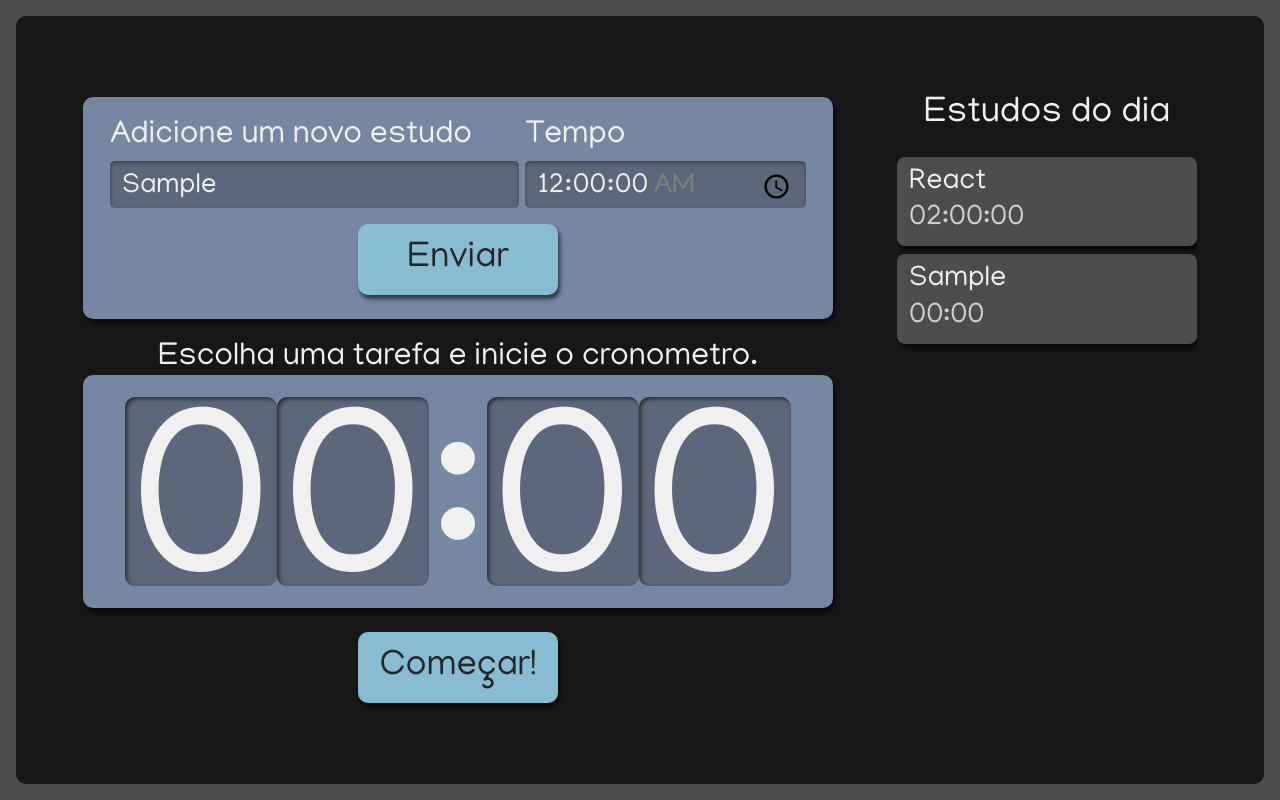
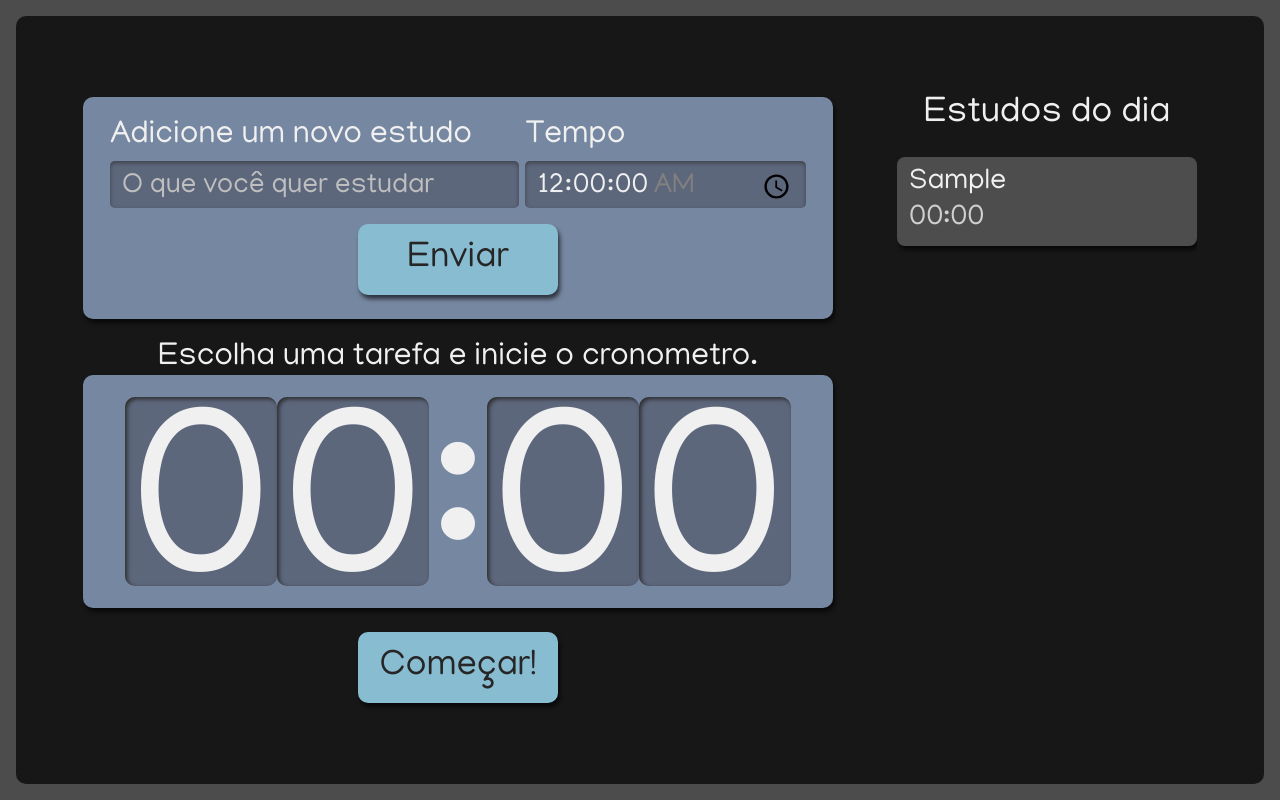
Before and after one commit to vclemente2/react-with-typescript, a React (Vite) app: page / in a window 1280 px wide. Both pictures are taken after typing "Sample" into the empty fields and a click on the button "Enviar". Built offline with nearby package versions, Linux system fonts and the light colour scheme.

Commit message:
Implementação do state de tarefa selecionada.

```diff
--- a/package.json
+++ b/package.json
@@ -11,11 +11,13 @@
   },
   "dependencies": {
     "react": "^18.2.0",
-    "react-dom": "^18.2.0"
+    "react-dom": "^18.2.0",
+    "uuid": "^9.0.0"
   },
   "devDependencies": {
     "@types/react": "^18.0.37",
     "@types/react-dom": "^18.0.11",
+    "@types/uuid": "^9.0.2",
     "@typescript-eslint/eslint-plugin": "^5.59.0",
     "@typescript-eslint/parser": "^5.59.0",
     "@vitejs/plugin-react": "^4.0.0",
--- a/src/Interfaces/ITask.ts
+++ b/src/Interfaces/ITask.ts
@@ -1,4 +1,7 @@
 export interface ITask {
+  id: string;
   task: string;
   time: string;
+  selected: boolean;
+  completed: boolean;
 }
--- a/src/components/Form/index.tsx
+++ b/src/components/Form/index.tsx
@@ -2,12 +2,11 @@ import style from "./Form.module.scss";
 import { Button } from "../Button";
 import { useState } from "react";
 import { ITask } from "../../Interfaces/ITask";
+import { v4 as uuid } from "uuid";
 
 export function Form({
-  tasks,
   setTasks
 }: {
-  tasks: ITask[];
   setTasks: React.Dispatch<React.SetStateAction<ITask[]>>;
 }) {
   const [time, setTime] = useState("00:00");
@@ -18,7 +17,18 @@ export function Form({
       className={style.novaTarefa}
       onSubmit={(event: React.FormEvent<HTMLFormElement>) => {
         event.preventDefault();
-        setTasks([...tasks, { task: task, time: time }]);
+        setTasks((currentTasks: ITask[]) => [
+          ...currentTasks,
+          {
+            id: uuid(),
+            task: task,
+            time: time,
+            completed: false,
+            selected: false
+          }
+        ]);
+        setTime("00:00");
+        setTask("");
       }}
     >
       <div className={style.inputContainer}>
--- a/src/components/List/Item/index.tsx
+++ b/src/components/List/Item/index.tsx
@@ -1,11 +1,20 @@
 import { ITask } from "../../../Interfaces/ITask";
 import style from "./Item.module.scss";
 
-export function Item({ task, time }: ITask) {
+interface ItemProps extends ITask {
+  selectTask: (task: ITask) => void;
+}
+
+export function Item({ selectTask, ...item }: ItemProps) {
   return (
-    <li className={style.item}>
-      <h3>{task}</h3>
-      <span>{time}</span>
+    <li
+      className={`${style.item} ${item.selected ? style.itemSelecionado : ""}`}
+      onClick={() => {
+        selectTask(item);
+      }}
+    >
+      <h3>{item.task}</h3>
+      <span>{item.time}</span>
     </li>
   );
 }
--- a/src/components/List/index.tsx
+++ b/src/components/List/index.tsx
@@ -2,13 +2,28 @@ import { ITask } from "../../Interfaces/ITask";
 import { Item } from "./Item";
 import style from "./List.module.scss";
 
-export function List({ tasks }: { tasks: ITask[] }) {
+interface ListProps {
+  tasks: ITask[];
+  selectTask: (task: ITask) => void;
+}
+
+export function List({ tasks, selectTask }: ListProps) {
   return (
     <aside className={style.listaTarefas}>
       <h2>Estudos do dia</h2>
       <ul>
-        {tasks.map((item: ITask, index: number) => {
-          return <Item key={index} task={item.task} time={item.time} />;
+        {tasks.map((item: ITask) => {
+          return (
+            <Item
+              key={item.id}
+              id={item.id}
+              task={item.task}
+              time={item.time}
+              selected={item.selected}
+              completed={item.completed}
+              selectTask={selectTask}
+            />
+          );
         })}
       </ul>
     </aside>
--- a/src/pages/App.tsx
+++ b/src/pages/App.tsx
@@ -3,13 +3,26 @@ import { Form } from "../components/Form";
 import { List } from "../components/List";
 import { useState } from "react";
 import { Timer } from "../components/Timer";
+import { ITask } from "../Interfaces/ITask";
 
 function App() {
-  const [tasks, setTasks] = useState([{ task: "React", time: "02:00:00" }]);
+  const [tasks, setTasks] = useState<ITask[] | []>([]);
+  const [selectedTask, setSelectedTask] = useState<ITask>();
+
+  function selectTask(task: ITask): void {
+    setSelectedTask(task);
+    setTasks((currentTasks) =>
+      currentTasks.map((item) => ({
+        ...item,
+        selected: item.id === task.id ? true : false
+      }))
+    );
+  }
+
   return (
     <div className={style.AppStyle}>
-      <Form setTasks={setTasks} tasks={tasks} />
-      <List tasks={tasks} />
+      <Form setTasks={setTasks} />
+      <List tasks={tasks} selectTask={selectTask} />
       <Timer />
     </div>
   );
```
Also changed, not shown: 1 other file (tests, documents, lock files or other folders).
